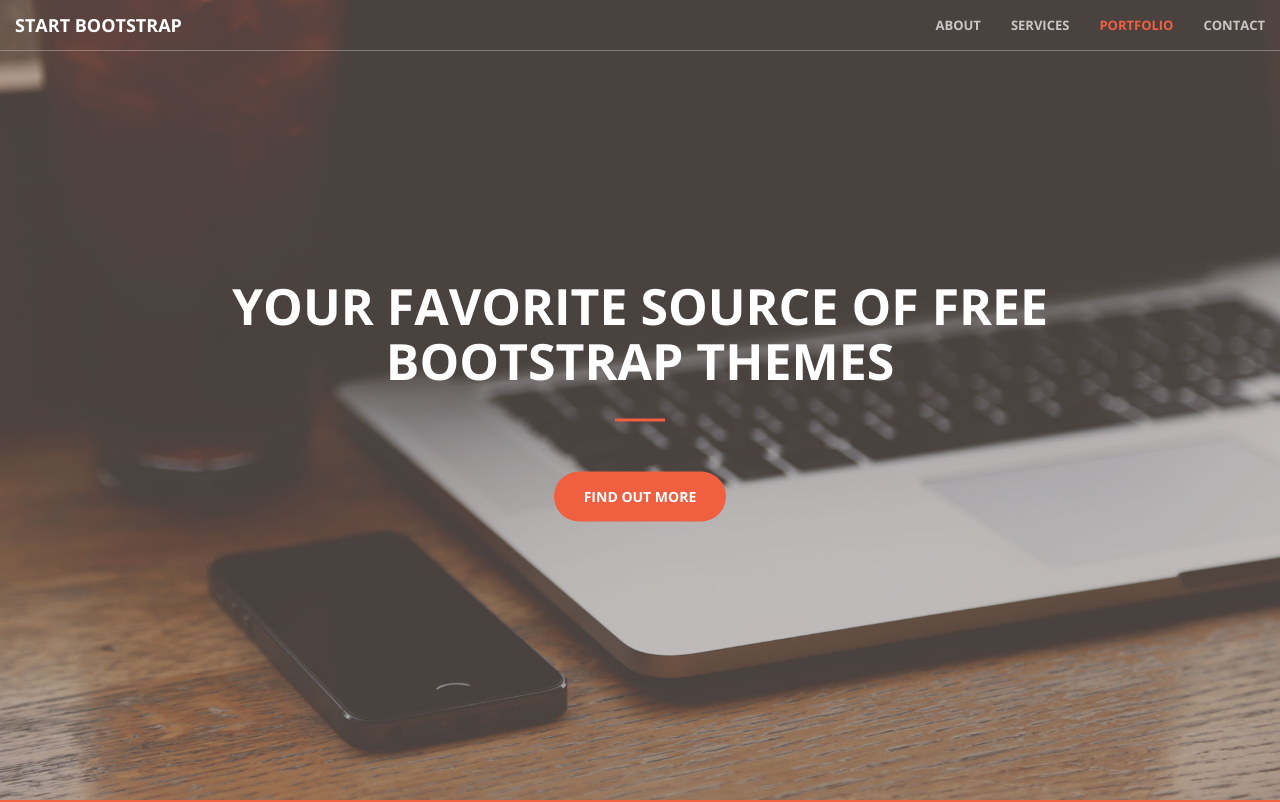
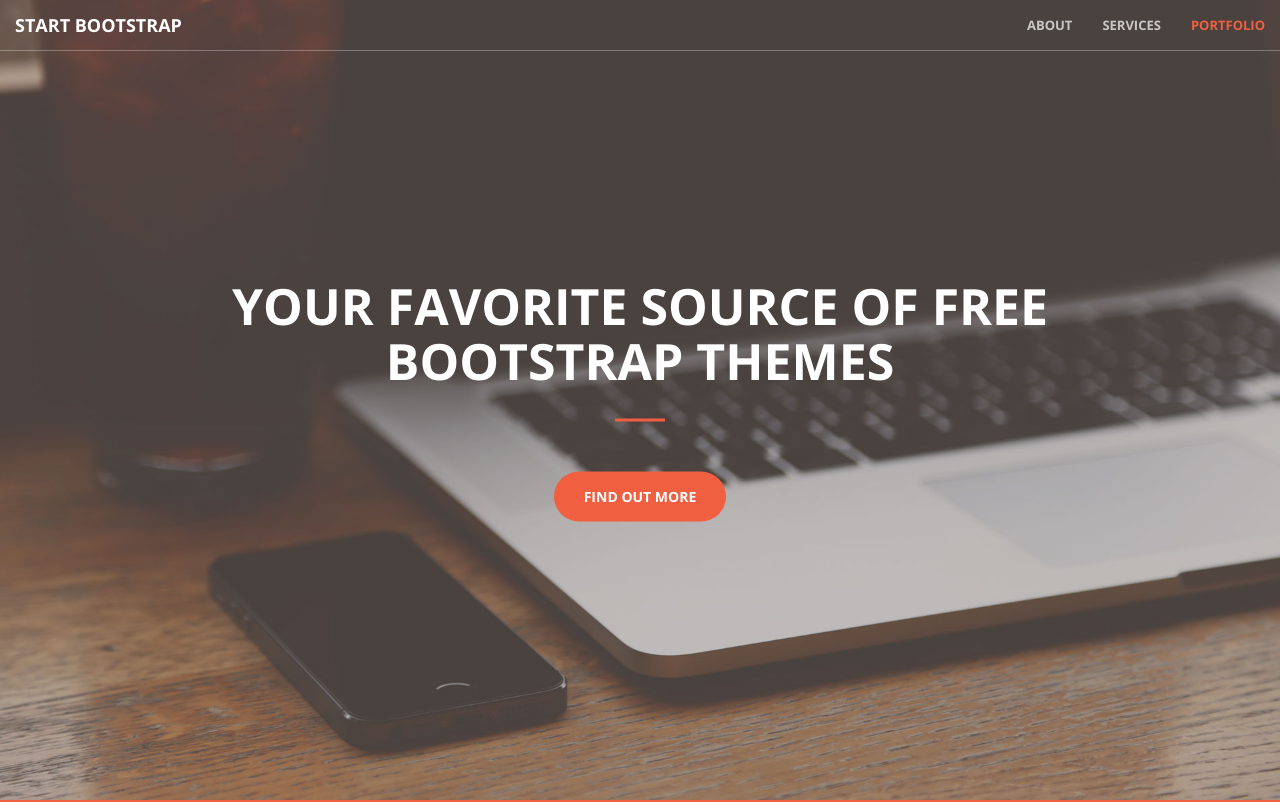
Before and after one commit to kingdan3/BillBoard, a website: page index.html in a window 1280 px wide. Shown: the top 802 px of the page. Drawn offline with nearby package versions, Linux system fonts and the light colour scheme.

Commit message:
Update index.html

```diff
--- a/index.html
+++ b/index.html
@@ -58,9 +58,9 @@
                     <li>
                         <a class="page-scroll" href="#portfolio">Portfolio</a>
                     </li>
-                    <li>
+                    <!--<li>
                         <a class="page-scroll" href="#contact">Contact</a>
-                    </li>
+                    </li>--->
                 </ul>
             </div>
             <!-- /.navbar-collapse -->
```
